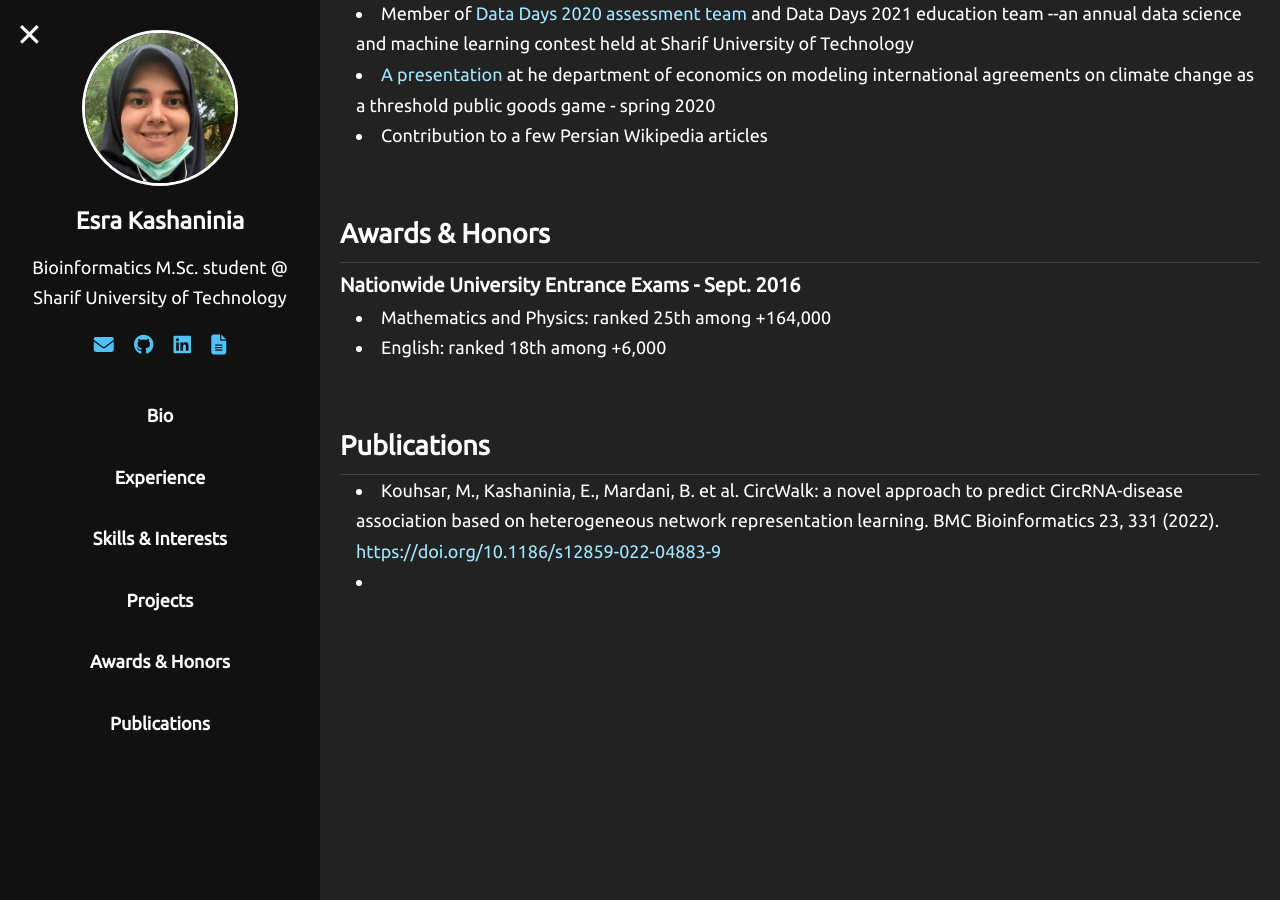
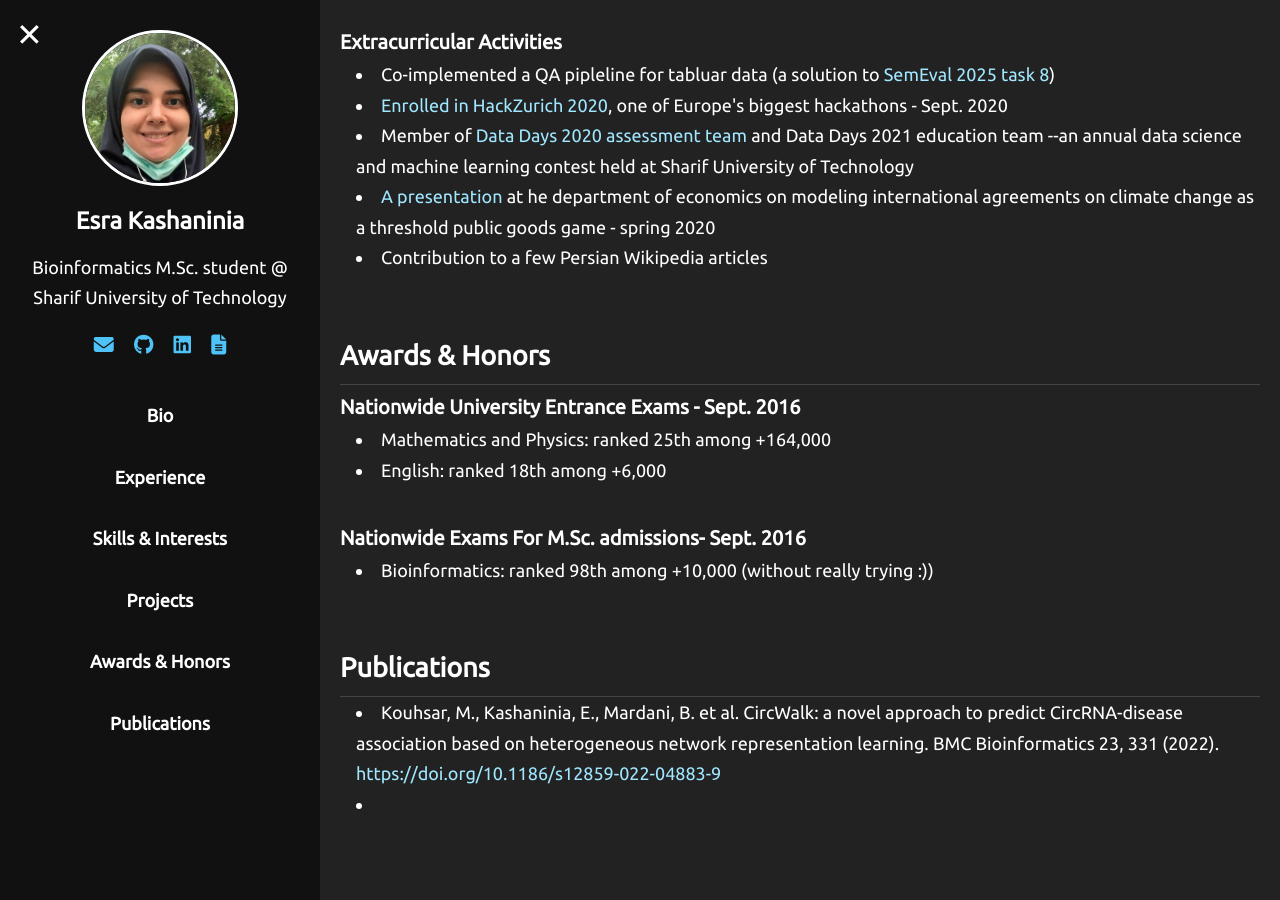
Before and after one commit to Esra-K/Esra-K.github.io, a Jekyll site: the page built from index.md, in a window 1280 px wide and 900 px high, scrolled down 2493 px. Built offline with Jekyll 4.4.1, drawn with Linux system fonts in a browser that asks for light colours.

Commit message:
fix awards and projects spacing

```diff
--- a/index.md
+++ b/index.md
@@ -158,6 +158,7 @@
       </li>
     </ul>
 
+    <br>
     <h3>Bioinformatics</h3>
     <ul>
       <li>
@@ -172,6 +173,7 @@
       </li>
     </ul>
 
+    <br>
     <h3>ML/Stats</h3>
     <ul>
       <li>
@@ -207,6 +209,7 @@
       </li>
     </ul>
 
+    <br>
     <h3>Software/IT</h3>
     <ul>
       <li>
@@ -241,6 +244,7 @@
       </li>
     </ul>
 
+    <br>
     <h3>Extracurricular Activities</h3>
     <ul>
       <li>
@@ -283,6 +287,11 @@
       <li>Mathematics and Physics: ranked 25th among +164,000</li>
       <li>English: ranked 18th among +6,000</li>
     </ul>
+    <br>
+    <h3>Nationwide Exams For M.Sc. admissions- Sept. 2016</h3>
+    <ul>
+      <li>Bioinformatics: ranked 98th among +10,000 (without really trying :))</li>
+    </ul>
   </section>
 
   <section id="publications">
@@ -299,15 +308,5 @@
       <li></li>
     </ul>
   </section>
-  <!--
-  <section id="presentations">
-  <h2> Presentation Files </h2>
-  <ul>
-  <li>
-  </li>
-  <li>
-  </li>
-  </ul>
-  </section>
-  -->
+
 </div>
```
